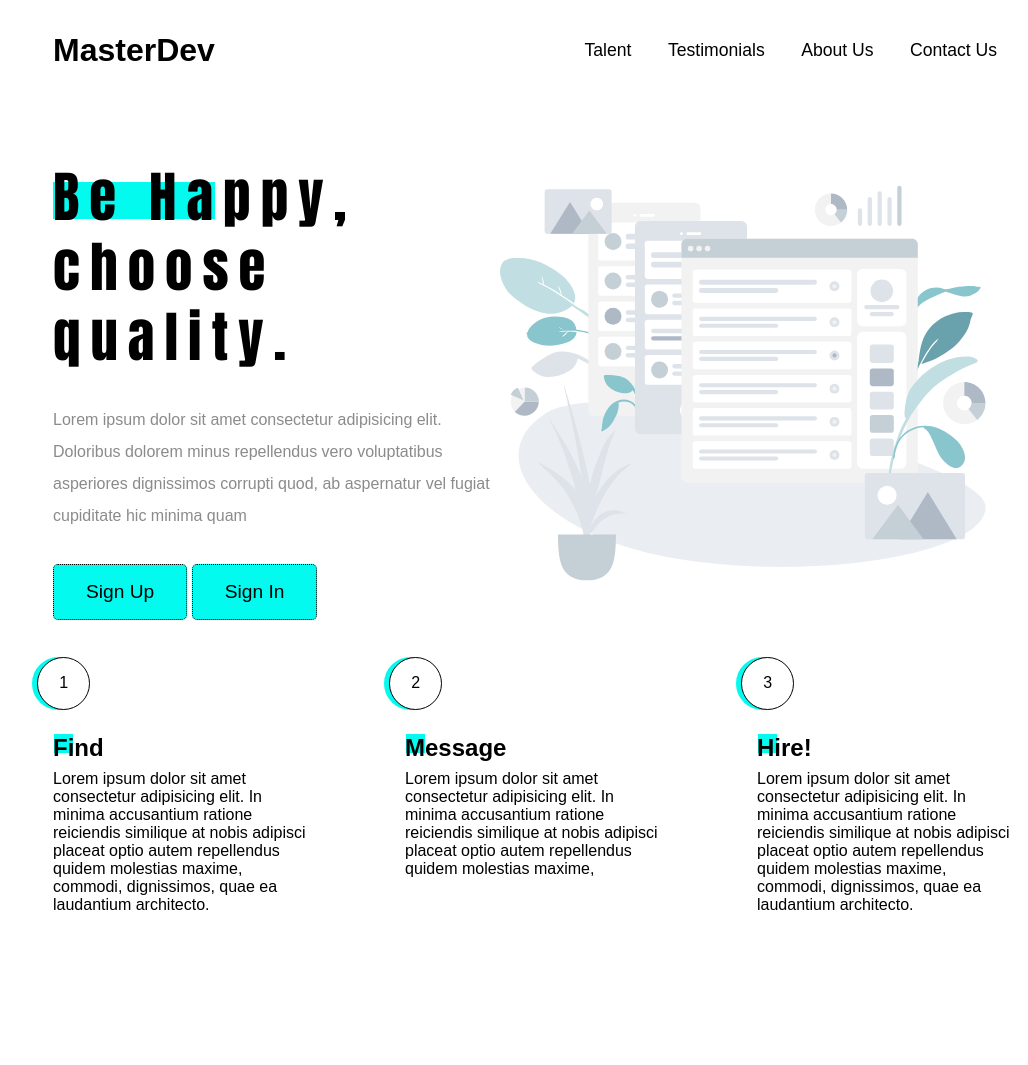
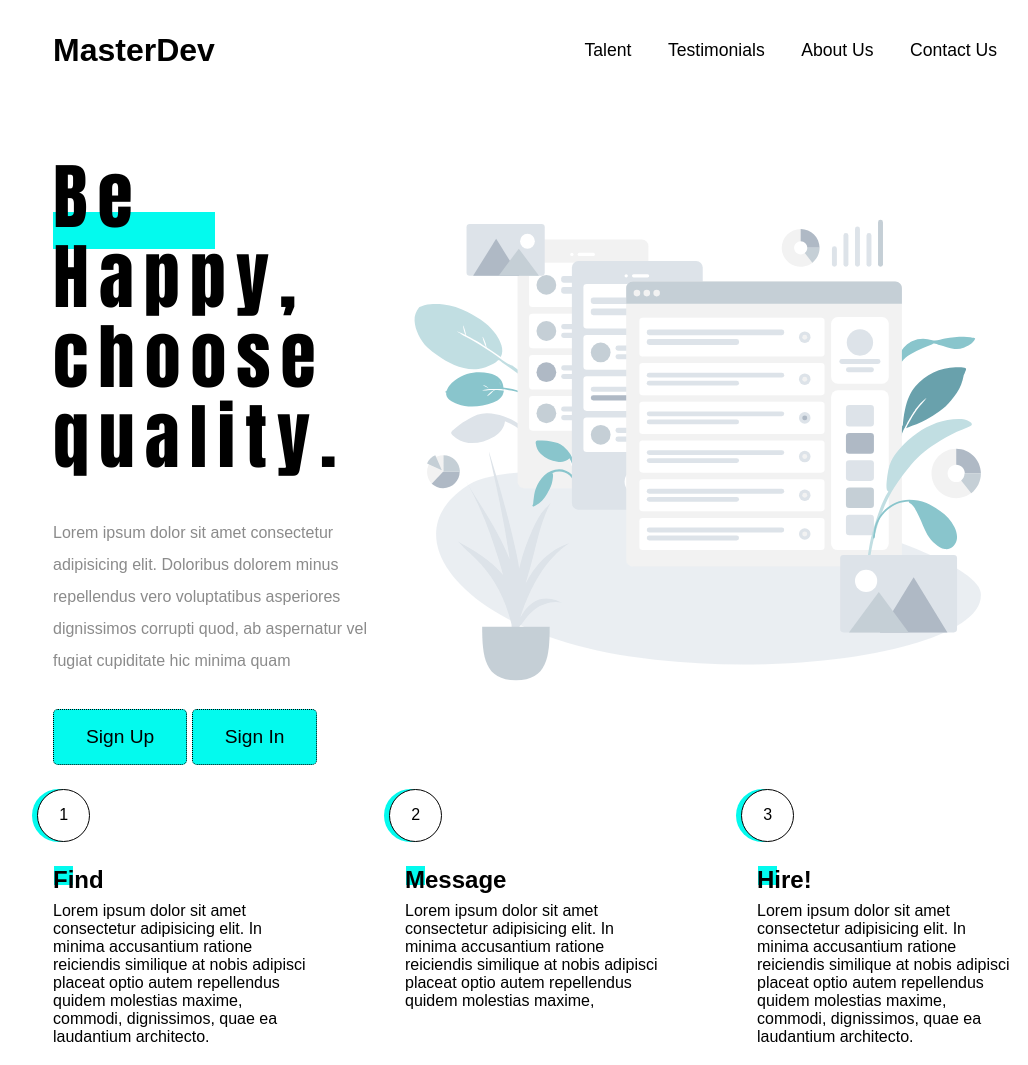
Before and after one commit to MauricioHenaoRestrepo/20220922_FrontEnd_Clase23, a plain HTML site: page index.html in a window 1280 px wide. Shown: the top 1065 px of the page, without its empty margins (107-1135 px from the left). Drawn offline with Linux system fonts and the light colour scheme.

Commit message:
Add files via upload

```diff
--- a/css/style.scss
+++ b/css/style.scss
@@ -22,7 +22,7 @@ header {
         font-family: 'Arial Narrow Bold', sans-serif;
         font-size: 2rem;
         font-weight: bold;
-        box-shadow: 0px 150px $bg-primary;
+        box-shadow: 0px 180px $bg-primary;
     }
     nav {
         a {
@@ -37,13 +37,16 @@ header {
 main {
     align-items: center;
     display: flex;
+    width: 100%;
     div.leftContainer {
+        width: 50vw;
         div.leftShadow {
             h2 {
                 font-family: Impact, Haettenschweiler, 'Arial Narrow Bold', sans-serif;
-                font-size: 55px;
+                font-size: 4.5rem;
                 letter-spacing: 10px;
-                line-height: 70px;
+                line-height: 80px;
+                margin: 0.5rem 0;
             }
         }
         p {
@@ -61,8 +64,10 @@ main {
         }
     }
     div.rightContainer {
+        display: flex;
+        width: 50vw;
         img {
-            height: 30rem;
+            height: 35rem;
         }
     }
 }
```
Also changed, not shown: css/style.css, 1 other file.
